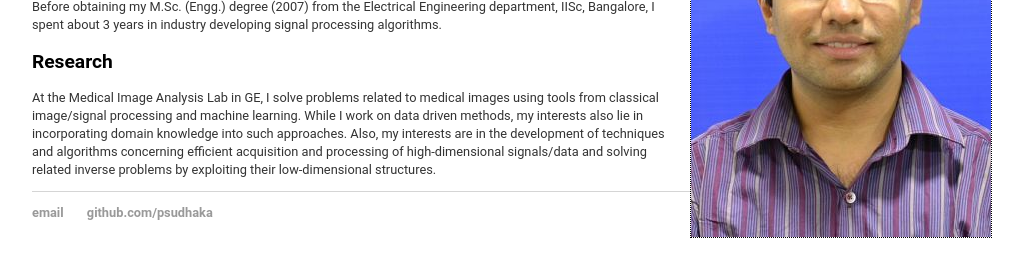
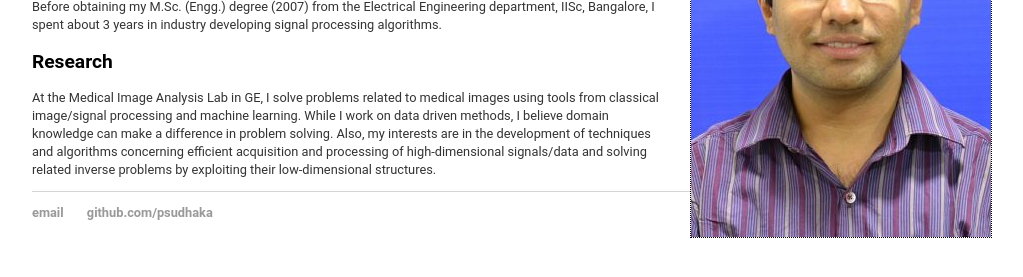
Before and after one commit to psudhaka/psudhaka.github.io, a Jekyll site: the page built from index.html, in a window 1280 px wide. Shown: the part 264-541 px from the top of the page, without its empty margins (128-1151 px from the left). Built offline with Jekyll 4.4.1, drawn with Linux system fonts in a browser that asks for light colours.

Commit message:
Update index.html
Edited research interests

```diff
--- a/index.html
+++ b/index.html
@@ -35,7 +35,7 @@ img {
 
 	<h2>Research</h2>
   	<p>At the Medical Image Analysis Lab in GE, I solve problems related to medical images using tools from classical image/signal processing
-  	and machine learning. While I work on data driven methods, my interests also lie in incorporating domain knowledge into such approaches. Also,
+  	and machine learning. While I work on data driven methods, I believe domain knowledge can make a difference in problem solving. Also,
   	my interests are in the development of techniques and algorithms concerning efficient acquisition and processing of
   	high-dimensional signals/data and solving related inverse problems by exploiting their low-dimensional structures. </p>
 </div><!-- /.blurb -->
```
